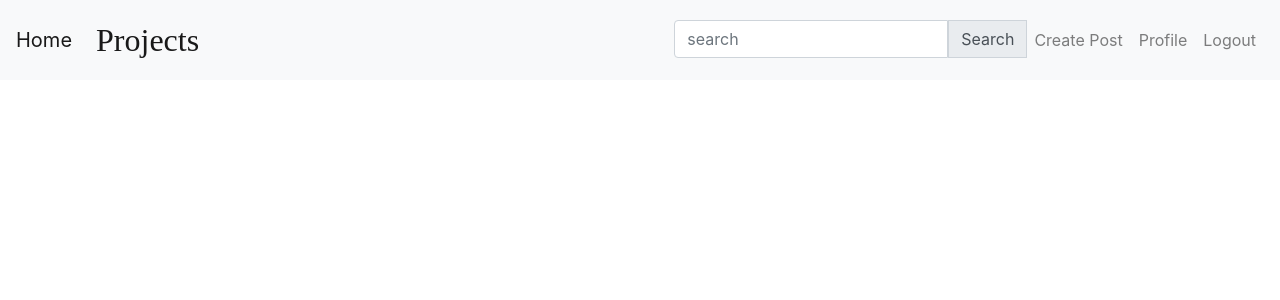
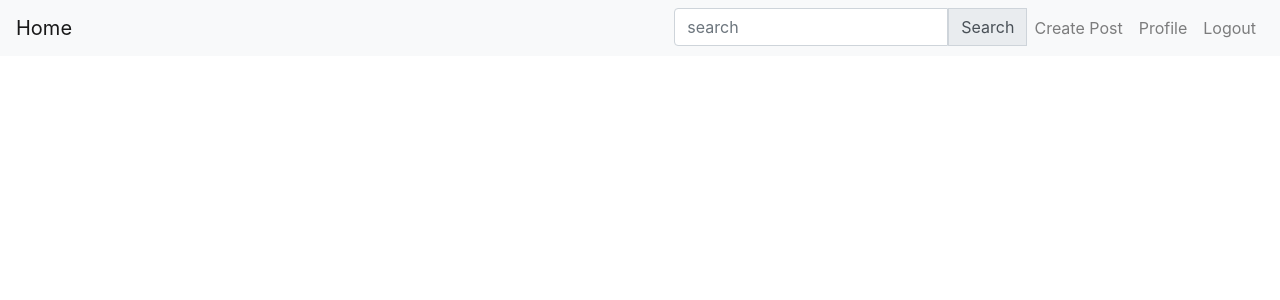
Before and after one commit to Emmanuel-9/Project-rate, a Django app: page / in a window 1280 px wide. Shown: the top 300 px of the page. Run offline with Django 3.2, Linux system fonts and the light colour scheme; the visitor is signed in with stand-in values (Sample User, id 1); data that the repository does not hold is empty; some libraries are stand-ins or nearby versions.

Commit message:
Remove the Project link on the navigation bar.

```diff
--- a/ratings/templates/base.html
+++ b/ratings/templates/base.html
@@ -8,7 +8,7 @@
     {% if title %}
         <title>Project | {{title}}</title>
     {% else %}
-        <title> Project </title>
+        <title> Project-Rating</title>
     {% endif %}
     <script src="https://kit.fontawesome.com/fe77e56d10.js" crossorigin="anonymous"></script>
 
@@ -26,13 +26,6 @@
               <span class="navbar-toggler-icon"></span>
             </button>
             <div class="collapse navbar-collapse" id="navbarNav">
-              <ul class="navbar-nav mr-auto navbar-link">
-                <li class="nav-item active">
-                  <a class="nav-link" href="{% url 'welcome' %}" style="font-family: Billabong; font-size:2em">Projects <span class="sr-only">(current)</span></a>
-                </li>
-
-              </ul>
-
               <ul class="navbar-nav ml-auto navbar-link">
                 <li class="nav-item">
                     <form action="{% url 'search-user' %}">
@@ -58,10 +51,10 @@
                 </li>
                 {% else %}
                 <li class="nav-item">
-                  <a class="nav-link" href="#">Login </a>
+                  <a class="nav-link" href="{% url 'login' %}">Login </a>
                 </li>
                 <li class="nav-item">
-                  <a class="nav-link" href="#">Register</a>
+                  <a class="nav-link" href="{% url 'register' %}">Register</a>
                 </li>
                 {% endif %}
 
```
